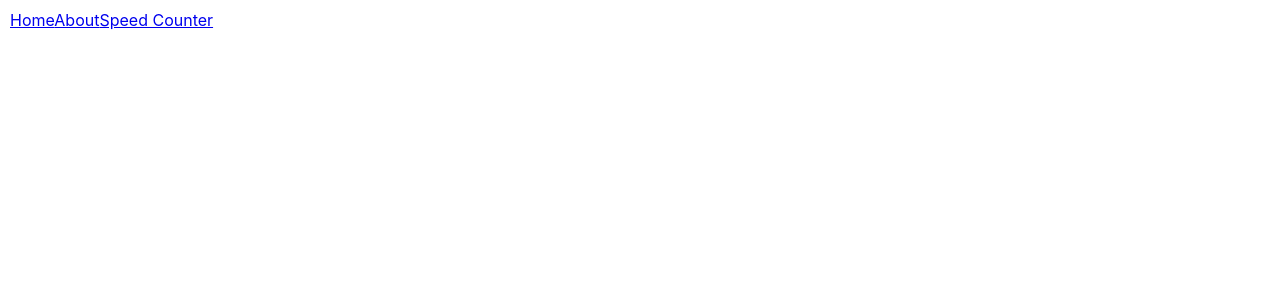
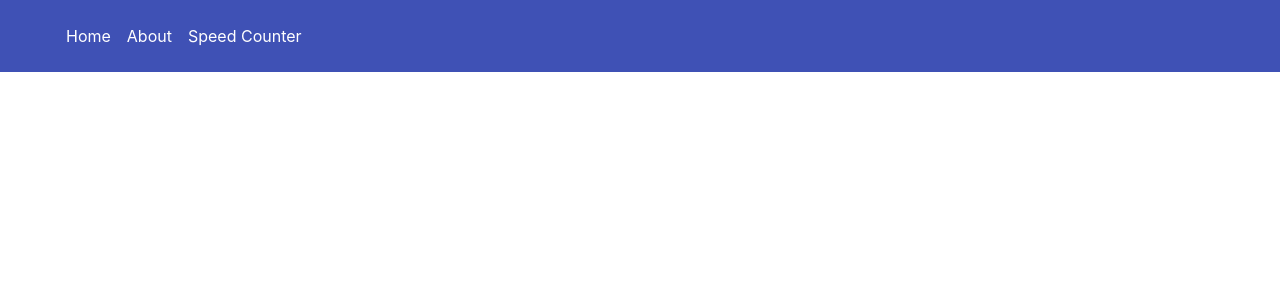
Before and after one commit to MostafaSalama/top-coder-react-challenge-1, a React (Create React App) app: page / in a window 1280 px wide. Shown: the top 300 px of the page. Built offline with nearby package versions, Linux system fonts and the light colour scheme.

Commit message:
update the app to style the main nav

```diff
--- /dev/null
+++ b/src/App.css
@@ -0,0 +1,17 @@
+nav {
+    background-color:#3f51b5;
+    padding: 10px;
+}
+ul {
+    list-style: none;
+    display: flex;
+    flex-direction: row;
+}
+ul > li {
+    margin-left: 1rem;
+}
+a {
+    text-decoration: none;
+    color: #fff;
+
+}
--- a/src/App.js
+++ b/src/App.js
@@ -1,22 +1,30 @@
 import React from 'react';
-import {BrowserRouter, Link} from "react-router-dom";
-
+import { BrowserRouter, Link } from 'react-router-dom';
+import './App.css'
 function App() {
 	return (
 		<div>
 			<BrowserRouter>
-				<AppLinks/>
+				<AppLinks />
 			</BrowserRouter>
 		</div>
 	);
 }
-const AppLinks = ()=>{
+const AppLinks = () => {
 	return (
-		<>
-			<Link to='/'>Home</Link>
-			<Link to='/About'>About</Link>
-			<Link to='/speed-counter'>Speed Counter</Link>
-		</>
-	)
-}
+		<nav>
+			<ul>
+				<li>
+					<Link to="/">Home</Link>
+				</li>
+				<li>
+					<Link to="/About">About</Link>
+				</li>
+				<li>
+					<Link to="/speed-counter">Speed Counter</Link>
+				</li>
+			</ul>
+		</nav>
+	);
+};
 export default App;
--- a/src/index.css
+++ b/src/index.css
@@ -1,9 +1,13 @@
+html {
+  height: 100%;
+}
 * {
   box-sizing: border-box;
 }
 body {
-  padding: 10px;
+  height: 100%;
   margin: 0;
+  padding: 0;
   font-family: -apple-system, BlinkMacSystemFont, 'Segoe UI', 'Roboto', 'Oxygen',
     'Ubuntu', 'Cantarell', 'Fira Sans', 'Droid Sans', 'Helvetica Neue',
     sans-serif;
```
